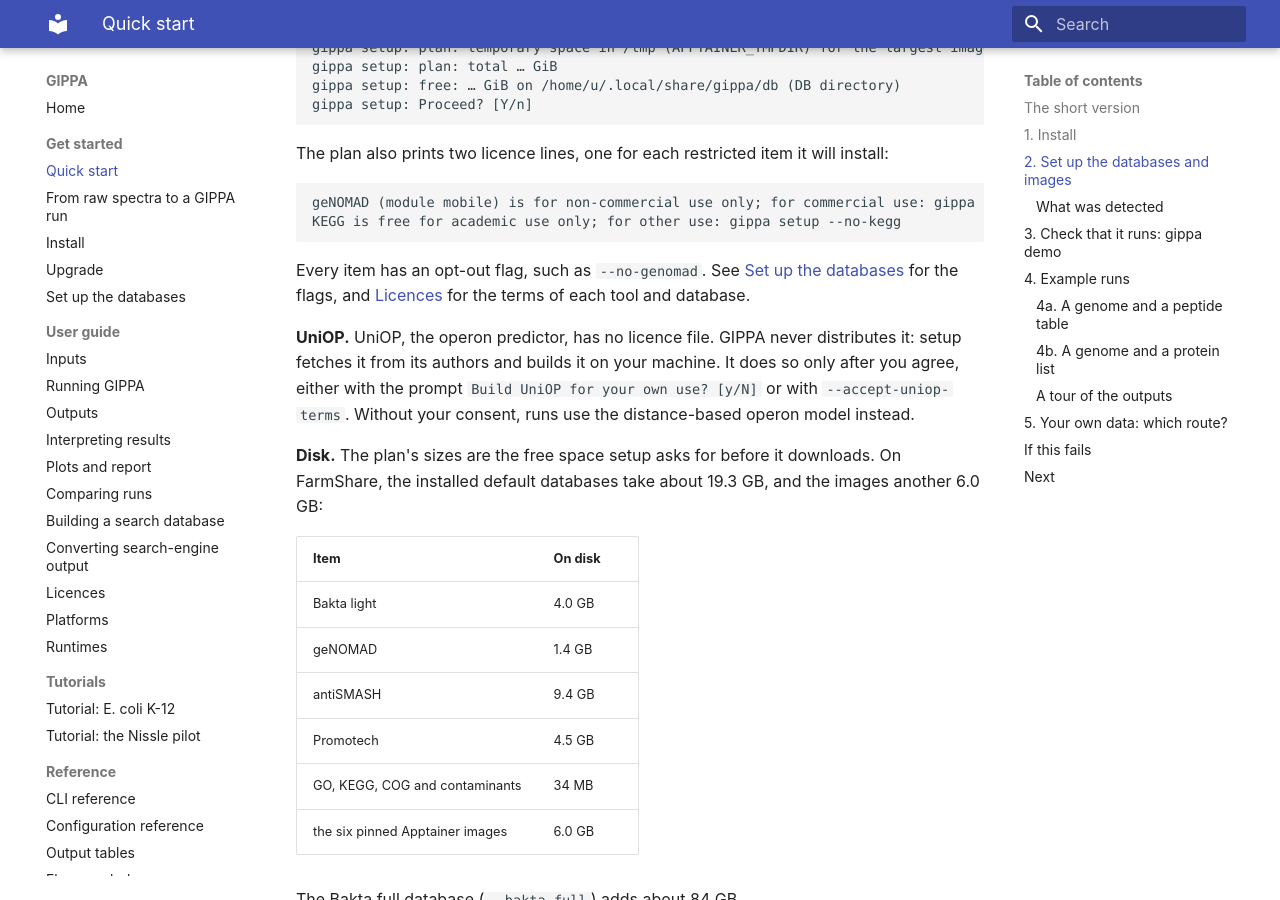
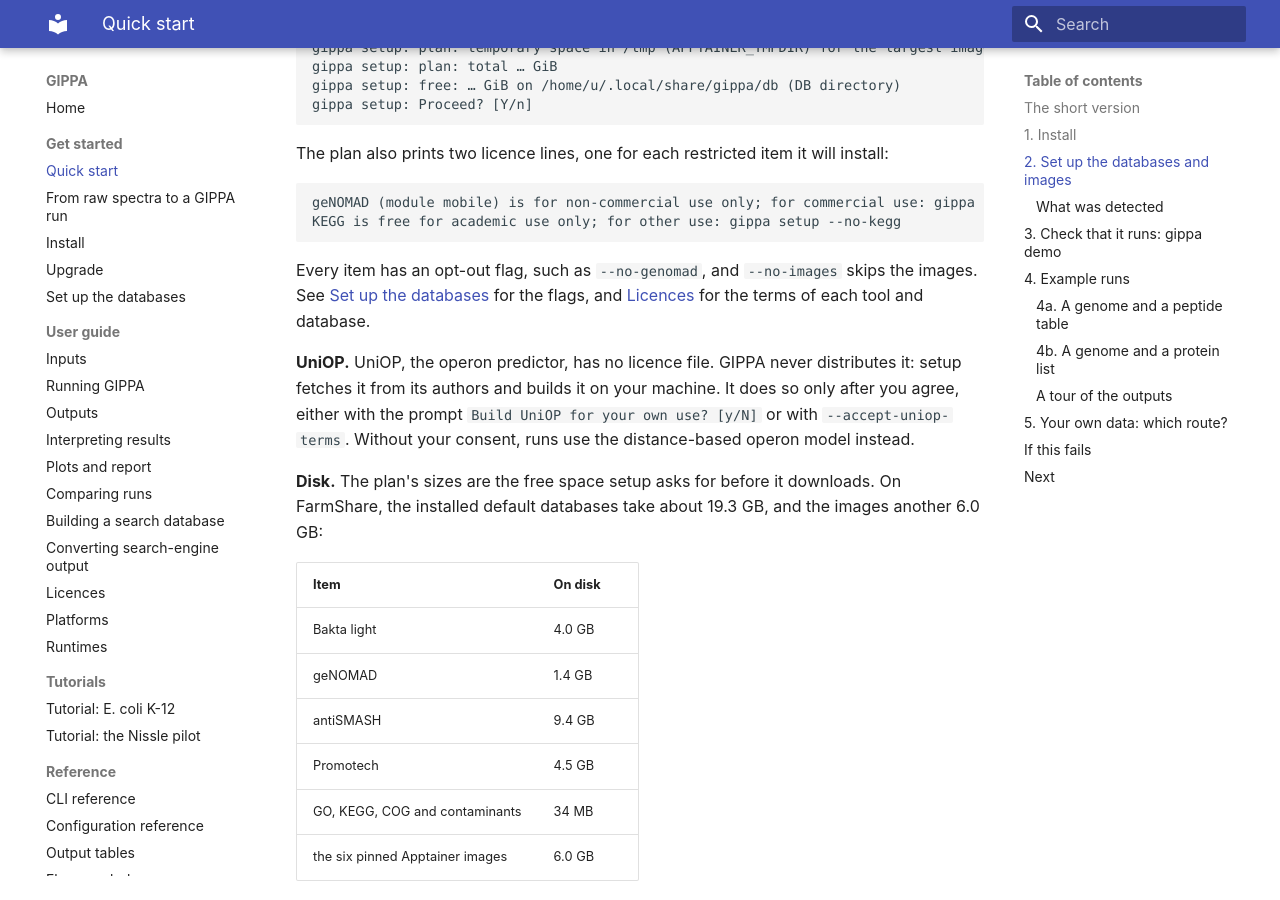
Before and after one commit to khoa-yelo/giap, an MkDocs documentation site: the page built from docs/get-started/quickstart.md, in a window 1280 px wide and 900 px high, scrolled down 1895 px. Built offline with MkDocs 1.6.1 and Material for MkDocs 9.7.7, drawn with Linux system fonts in a browser that asks for light colours.

Commit message:
docs(get-started): name --no-images among the setup opt-outs
Agent-Role: docs

Co-Authored-By: Claude Opus 5.5 <noreply@anthropic.com>
Claude-Session: https://claude.ai/code/session_01PrvuX9xr7fWwMTpHJxPSjm

````diff
--- a/docs/get-started/quickstart.md
+++ b/docs/get-started/quickstart.md
@@ -93,7 +93,7 @@ geNOMAD (module mobile) is for non-commercial use only; for commercial use: gipp
 KEGG is free for academic use only; for other use: gippa setup --no-kegg
 ```
 
-Every item has an opt-out flag, such as `--no-genomad`. See
+Every item has an opt-out flag, such as `--no-genomad`, and `--no-images` skips the images. See
 [Set up the databases](setup-databases.md) for the flags, and [Licences](../user-guide/licences.md)
 for the terms of each tool and database.
 
````
